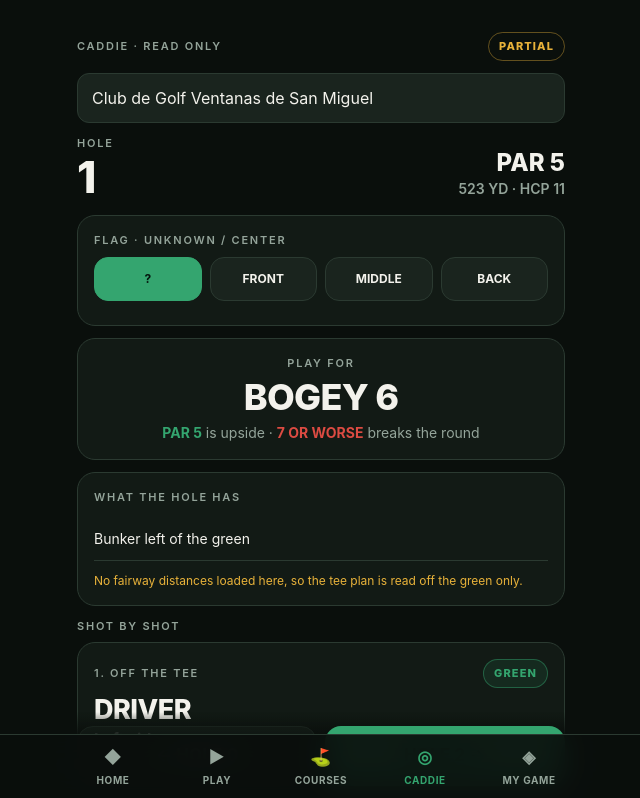
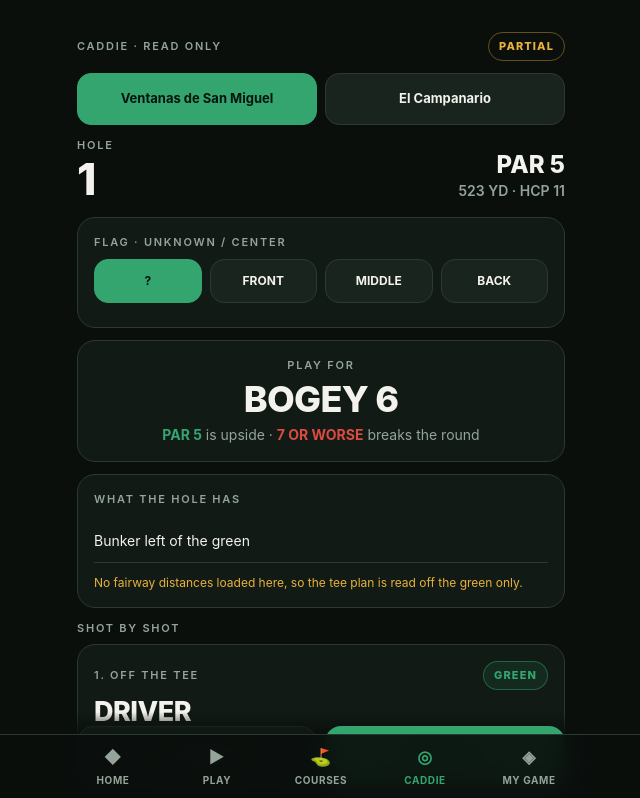
Before and after one commit to arturo-markerev/five-decisions, a Next.js app: page /caddie in a window 1280 px wide. Shown: the top 798 px of the page, without its empty margins (319-959 px from the left). Built offline with nearby package versions, Linux system fonts and the light colour scheme.

Commit message:
Los campos van como botones, no como select

```diff
--- a/app/caddie/page.tsx
+++ b/app/caddie/page.tsx
@@ -64,20 +64,25 @@
           <div className="eyebrow">Caddie · read only</div>
           <MockBadge quality={brief.dataQuality} />
         </div>
-        <select
-          className="text-input mb-3"
-          value={courseId}
-          onChange={(e) => {
-            setCourseId(e.target.value);
-            setHoleIndex(0);
-          }}
-        >
+        {/* Botones a la vista: un select sin flecha parecia un titulo y el
+            jugador no encontraba el segundo campo. */}
+        <div className="grid gap-2 mb-3" style={{ gridTemplateColumns: `repeat(${Math.min(courses.length, 2)}, minmax(0, 1fr))` }}>
           {courses.map((c) => (
-            <option key={c.id} value={c.id}>
-              {c.name}
-            </option>
+            <button
+              key={c.id}
+              className="tap"
+              style={{ minHeight: 52, fontSize: 13, lineHeight: 1.2 }}
+              data-selected={courseId === c.id}
+              onClick={() => {
+                setCourseId(c.id);
+                setHoleIndex(0);
+                setFlag("UNKNOWN");
+              }}
+            >
+              {c.name.replace(/^Club de Golf /, "")}
+            </button>
           ))}
-        </select>
+        </div>
 
         <div className="flex items-end justify-between">
           <div>
```
